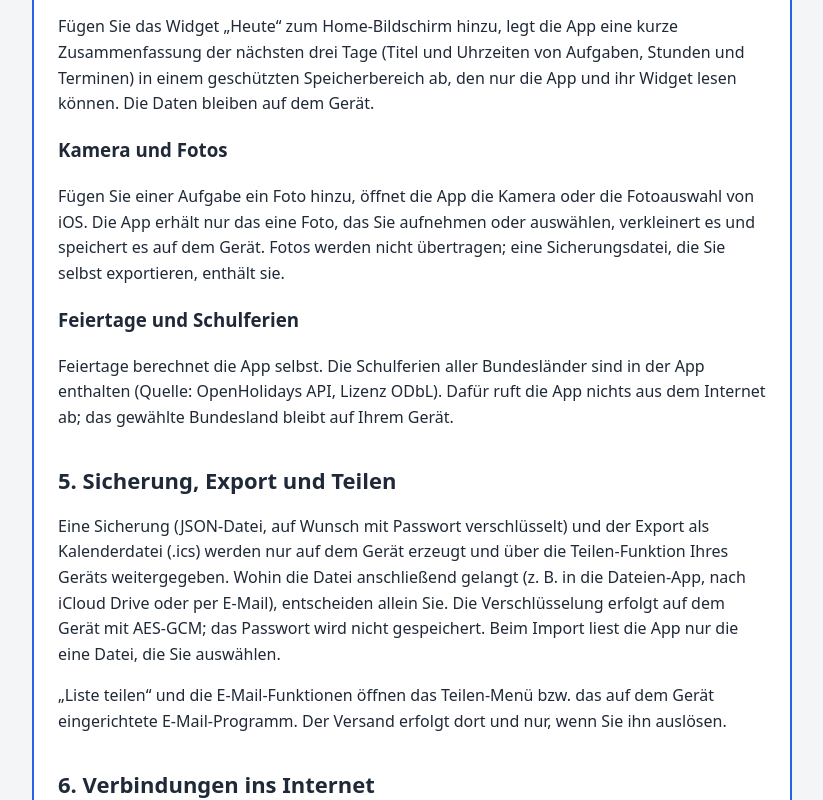
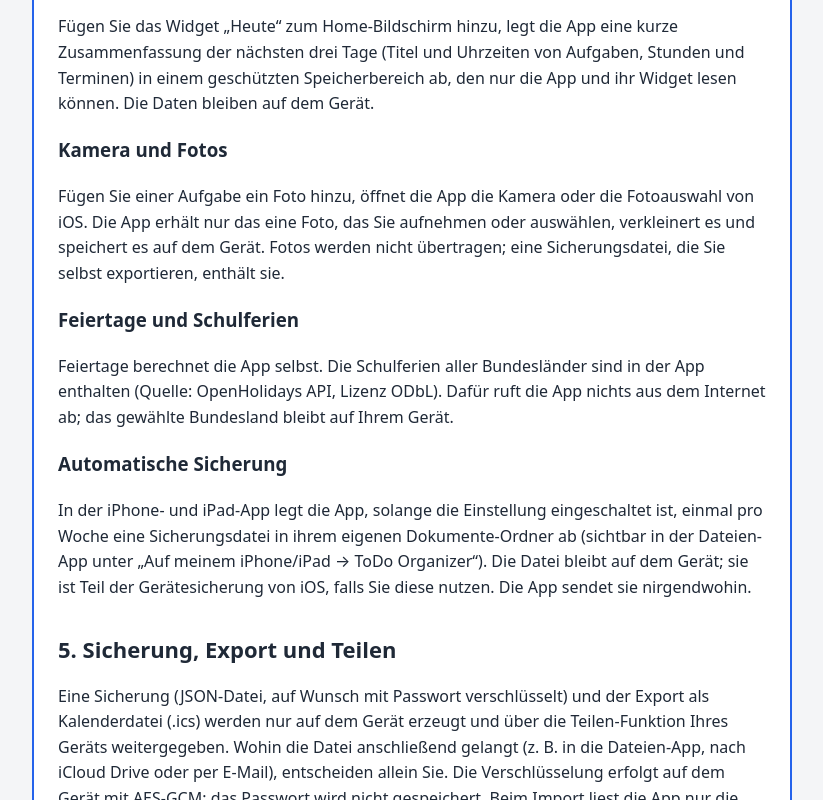
Before and after one commit to simaehlmann-cloud/ToDo-Organizer, a website: page docs/todo-organizer/datenschutz.html in a window 1280 px wide. Shown: the part 1838-2638 px from the top of the page, without its empty margins (228-1051 px from the left). Drawn offline with Linux system fonts and the light colour scheme.

Commit message:
Add files via upload

```diff
--- a/docs/todo-organizer/datenschutz.html
+++ b/docs/todo-organizer/datenschutz.html
@@ -67,7 +67,7 @@ von Daten an Dritte.
 <li>Kategorien, Vorlagen, Gewohnheiten mit den abgehakten Tagen, Wochen- bzw. Stundenplan
   (Einträge, Räume, Zeiten) und Einkaufslisten mit den zuletzt gekauften Artikeln als Vorschläge</li>
 <li>Ihre Einstellungen, etwa eingeblendete Funktionen, Darstellung (hell/dunkel), Bundesland (für Feiertage und Ferien), A/B-Wochen, Wochentage und Uhrzeit der Erinnerung</li>
-<li>Ausfälle, Vertretungen und Aufsichten, die Sie für einzelne Stunden eintragen (mit Klasse, Fach, Raum und Notiz), sowie feste Pausenaufsichten</li>
+<li>Ausfälle, Vertretungen und Aufsichten, die Sie für einzelne Stunden eintragen (mit Klasse, Fach, Raum und Notiz), feste Pausenaufsichten sowie Notizen zu einzelnen Stunden</li>
 <li>gegebenenfalls die Adresse eines eigenen Kalenders (ICS) und die zuletzt abgerufenen Termine daraus</li>
 <li>ob die Testphase begonnen hat (mit Datum) und ob die Vollversion freigeschaltet ist</li>
 </ul>
@@ -115,6 +115,14 @@ es auf dem Gerät. Fotos werden nicht übertragen; eine Sicherungsdatei, die Sie
 Feiertage berechnet die App selbst. Die Schulferien aller Bundesländer sind in der App enthalten
 (Quelle: OpenHolidays API, Lizenz ODbL). Dafür ruft die App nichts aus dem Internet ab; das gewählte
 Bundesland bleibt auf Ihrem Gerät.
+</p>
+
+<h3>Automatische Sicherung</h3>
+<p>
+In der iPhone- und iPad-App legt die App, solange die Einstellung eingeschaltet ist, einmal pro Woche
+eine Sicherungsdatei in ihrem eigenen Dokumente-Ordner ab (sichtbar in der Dateien-App unter
+„Auf meinem iPhone/iPad → ToDo Organizer“). Die Datei bleibt auf dem Gerät; sie ist Teil der
+Gerätesicherung von iOS, falls Sie diese nutzen. Die App sendet sie nirgendwohin.
 </p>
 
 <h2>5. Sicherung, Export und Teilen</h2>
```
